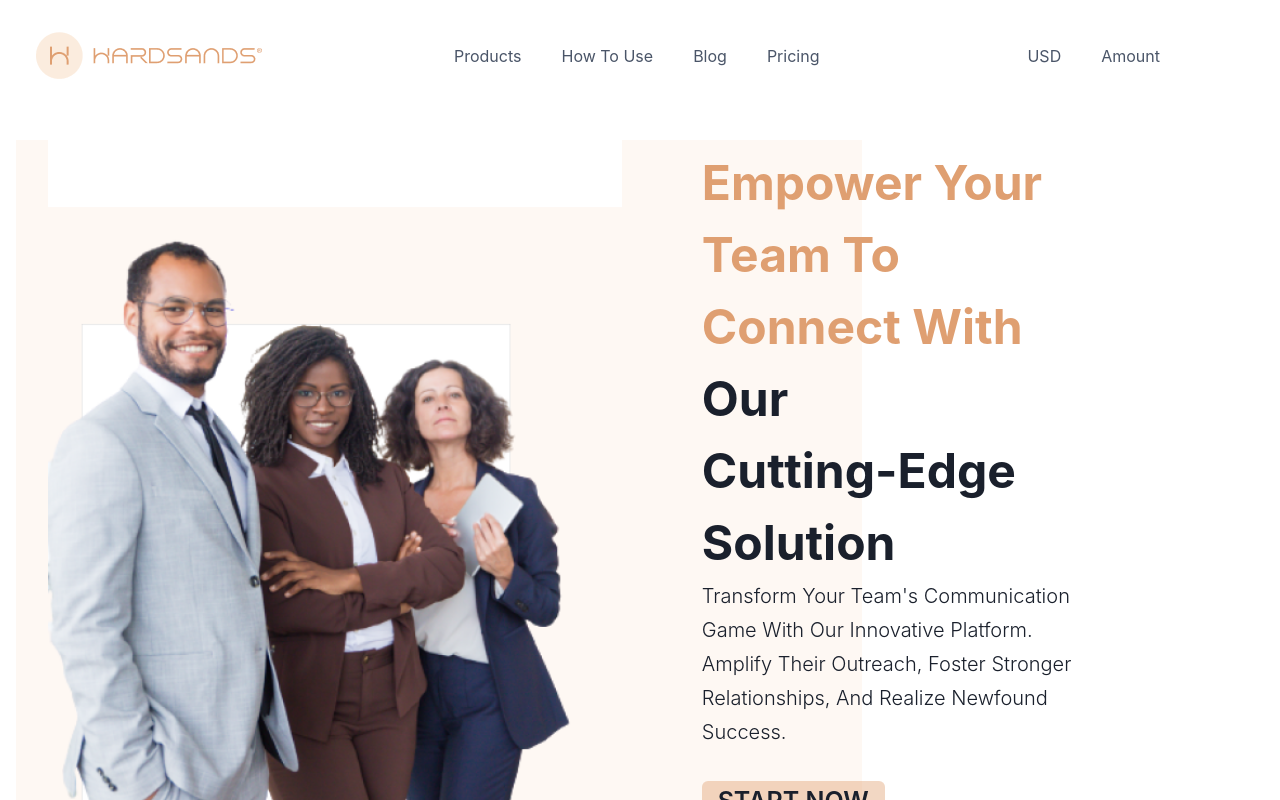
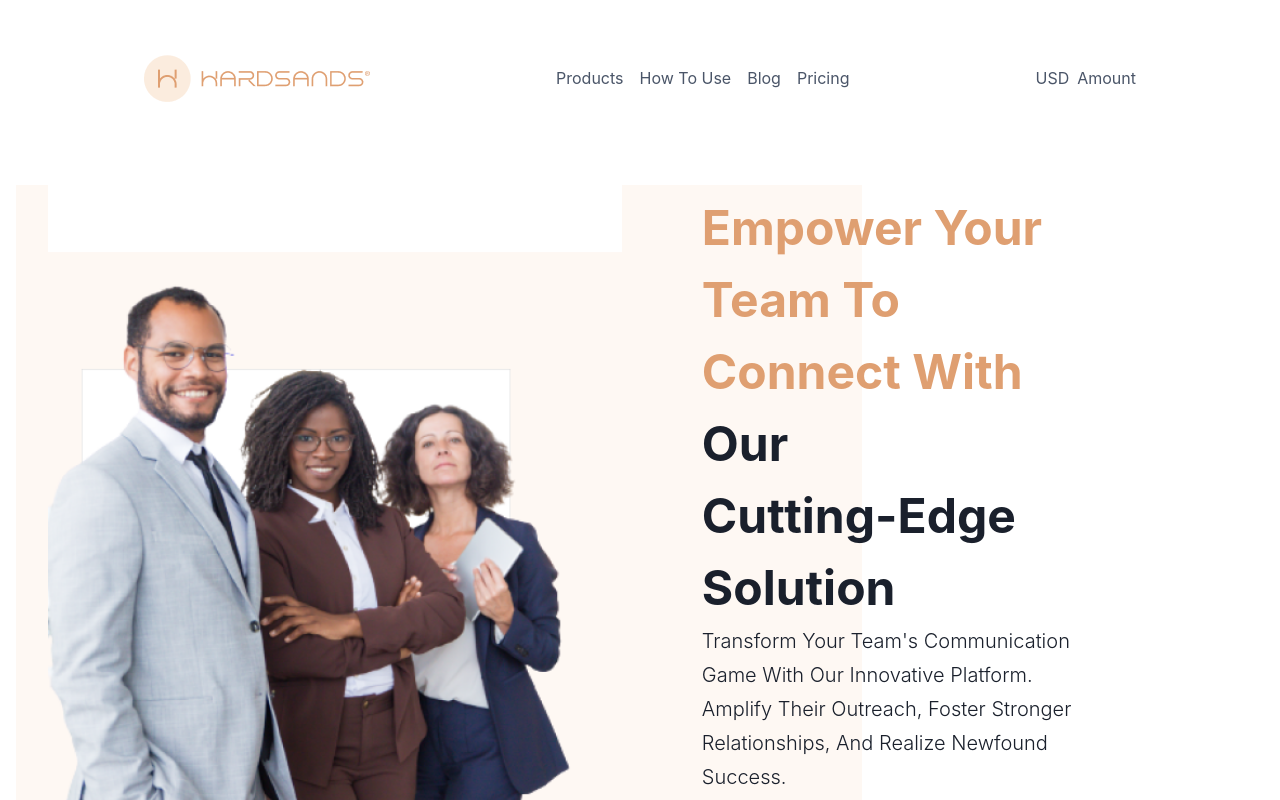
Before and after one commit to samuelalison/coperate-landing-page, a Next.js app: page / in a window 1280 px wide. Shown: the top 800 px of the page. Built offline with nearby package versions, Linux system fonts and the light colour scheme.

Commit message:
corrected navbar

```diff
--- a/components/DeliveryCarousel.tsx
+++ b/components/DeliveryCarousel.tsx
@@ -147,7 +147,7 @@ export const DeliveryCarousel = () => {
                      fontWeight={300}
                      lineHeight={'normal'}
                      p={{lg: '6rem 6rem'}}
-                     >STAR NOW</Text>
+                     >START NOW</Text>
                 </Button>
     </Box>
   </Container>
--- a/components/Integrations.tsx
+++ b/components/Integrations.tsx
@@ -7,13 +7,13 @@ export const Integrations = () => {
     mr={{lg: '50px'}}
     ml={{lg: '50px'}}
     >
+    <Box background={"#000"}>
+    <Container maxW={'5xl'} py={12}>
     <Flex
-    background={"#000"}
     alignItems={'center'}
-    p={{base: '20px', md: '100px'}}
+    p={{base: '20px'}}
     flexDirection={{base: 'column', lg: 'row'}}
     >
-
 
       <Box
       w={{base:0, md:'1px'}}
@@ -66,6 +66,8 @@ export const Integrations = () => {
         />
       </Box>
     </Flex>
+      </Container>
+    </Box>
     </Box>
   )
 }
--- a/components/Navbar.tsx
+++ b/components/Navbar.tsx
@@ -11,12 +11,10 @@ import {
     Icon,
     Image,
     Link,
-    Popover,
-    PopoverTrigger,
-    PopoverContent,
+    Container,
     useColorModeValue,
+    useDisclosure,
     useBreakpointValue,
-    useDisclosure,
   } from '@chakra-ui/react';
   import {
     HamburgerIcon,
@@ -31,31 +29,63 @@ import {
     const { isOpen, onToggle } = useDisclosure();
 
     return (
-      <Box>
-        <Flex
+     <Container maxW={'5xl'}
+     py={12}
+     >
+      <Flex
           bg={useColorModeValue('white', 'gray.800')}
           color={useColorModeValue('gray.600', 'white')}
           minH={'60px'}
-          py={{ base: 8 }}
-          px={{ base: 9 }}
+          // py={{ base: 8 }}
+          // px={{ base: 9 }}
+          justifyContent={'space-between'}
           borderBottom={1}
           borderColor={useColorModeValue('gray.200', 'gray.900')}
           align={'center'}
           mb={{lg:'1.8rem'}}
+          >
 
-          >
-          <Flex  justify={{ base: 'center', md: 'start' }}
-          justifyContent={{lg: 'space-between'}}
-          >
+
             <Box>
               <Image src='/images/Frame 1.png'/>
             </Box>
-            <Spacer />
 
-          <Flex
-            flex={{ base: 1, md: 'auto' }}
-            ml={{ base: 2 }}
-            display={{ base: 'flex', md: 'none' }}>
+
+
+
+
+
+            <Box
+            display={{ base: 'none', md: 'flex' }}
+            // ml={48}
+            >
+             <HStack
+        spacing={4}
+        >
+         <Link>Products</Link>
+         <Link>How To Use</Link>
+         <Link>Blog</Link>
+         <Link>Pricing</Link>
+        </HStack>
+              </Box>
+
+
+     <Box>
+     <HStack
+     display={{ base: 'none', md: 'flex' }}
+>
+        <Link>USD</Link>
+         <Link>Amount</Link>
+        </HStack>
+     </Box>
+
+
+
+
+
+              <Box
+            display={{md: 'none' }}
+            >
             <IconButton
               onClick={onToggle}
               icon={
@@ -63,62 +93,17 @@ import {
               variant={'ghost'}
               aria-label={'Toggle Navigation'}
             />
-          </Flex>
+          </Box>
+        </Flex>
 
 
-
-            <Flex display={{ base: 'none', md: 'flex' }}
-            ml={48}
-            >
-              <DesktopNav />
-            </Flex>
-          </Flex>
-
-        </Flex>
 
         <Collapse in={isOpen} animateOpacity>
           <MobileNav />
         </Collapse>
-      </Box>
+      </Container>
     );
   }
-
-
-
-  const DesktopNav = () => {
-    const linkColor = useColorModeValue('black.800', 'gray.200');
-    const linkHoverColor = useColorModeValue('gray.800', 'white');
-    // const popoverContentBgColor = useColorModeValue('white', 'gray.800');
-
-    return (
-      <Stack direction={'row'}
-      // spacing={'200px'}
-      >
-
-
-
-        <HStack
-        spacing={10}
-        >
-         <Link>Products</Link>
-         <Link>How To Use</Link>
-         <Link>Blog</Link>
-         <Link>Pricing</Link>
-        </HStack>
-
-<Spacer />
-
-        <HStack
-        spacing={10}
-        ml={{lg: 48, md: 10}}
->
-        <Link>USD</Link>
-         <Link>Amount</Link>
-        </HStack>
-      </Stack>
-    );
-  };
-
 
 
   const MobileNav = () => {
@@ -134,11 +119,15 @@ import {
     );
   };
 
+
+
   const MobileNavItem = ({ label, children, href }: NavItem) => {
     const { isOpen, onToggle } = useDisclosure();
 
     return (
-      <Stack spacing={4} onClick={children && onToggle}>
+      <Stack
+      // spacing={8}
+      onClick={children && onToggle}>
         <Flex
           py={2}
           as={Link}
@@ -211,92 +200,3 @@ import {
       label: 'Amount'
     },
   ];
-
-
-  // const DesktopNav = () => {
-  //   const linkColor = useColorModeValue('black.800', 'gray.200');
-  //   const linkHoverColor = useColorModeValue('gray.800', 'white');
-  //   const popoverContentBgColor = useColorModeValue('white', 'gray.800');
-
-  //   return (
-  //     <Stack direction={'row'} spacing={14}>
-  //       {NAV_ITEMS.map((navItem) => (
-  //         <Box key={navItem.label}>
-  //           <Popover trigger={'hover'} placement={'bottom-start'}>
-  //             <PopoverTrigger>
-  //               <Link
-
-  //                 p={2}
-  //                 href={navItem.href ?? '#'}
-  //                 fontFamily={'Campton'}
-  //                 fontSize={'md'}
-  //                 fontWeight={500}
-  //                 color={linkColor}
-  //                 _hover={{
-  //                   textDecoration: 'none',
-  //                   color: linkHoverColor,
-  //                 }}>
-  //                 {navItem.label}
-  //               </Link>
-  //             </PopoverTrigger>
-
-  //             {navItem.children && (
-  //               <PopoverContent
-  //                 border={0}
-  //                 boxShadow={'xl'}
-  //                 bg={popoverContentBgColor}
-  //                 p={4}
-  //                 rounded={'xl'}
-  //                 minW={'sm'}>
-  //                 <Stack>
-  //                   {navItem.children.map((child) => (
-  //                     <DesktopSubNav key={child.label} {...child} />
-  //                   ))}
-  //                 </Stack>
-  //               </PopoverContent>
-  //             )}
-  //           </Popover>
-  //         </Box>
-  //       ))}
-  //     </Stack>
-  //   );
-  // };
-
-
-
-
-
-
-  // const DesktopSubNav = ({ label, href, subLabel }: NavItem) => {
-  //   return (
-  //     <Link
-  //       href={href}
-  //       role={'group'}
-  //       display={'block'}
-  //       p={2}
-  //       rounded={'md'}
-  //       _hover={{ bg: useColorModeValue('pink.50', 'gray.900') }}>
-  //       <Stack direction={'row'} align={'center'}>
-  //         <Box>
-  //           <Text
-  //             transition={'all .3s ease'}
-  //             _groupHover={{ color: 'pink.400' }}
-  //             fontWeight={500}>
-  //             {label}
-  //           </Text>
-  //           <Text fontSize={'sm'}>{subLabel}</Text>
-  //         </Box>
-  //         <Flex
-  //           transition={'all .3s ease'}
-  //           transform={'translateX(-10px)'}
-  //           opacity={0}
-  //           _groupHover={{ opacity: '100%', transform: 'translateX(0)' }}
-  //           justify={'flex-end'}
-  //           align={'center'}
-  //           flex={1}>
-  //           <Icon color={'pink.400'} w={5} h={5} as={ChevronRightIcon} />
-  //         </Flex>
-  //       </Stack>
-  //     </Link>
-  //   );
-  // };
--- a/components/PotentialsForm.tsx
+++ b/components/PotentialsForm.tsx
@@ -3,7 +3,7 @@ import { Container, Text, Box, Flex, Image, Input } from '@chakra-ui/react';
 
 export const PotentialsForm = () => {
   return (
-<Box
+<Container maxW={'5xl'} py={12}
 mt={'2rem'}
 >
 <Flex
@@ -64,6 +64,6 @@ alignItems={{md: 'center', lg:'center'}}
 
 
 </Flex>
-</ Box>
+</ Container>
   )
 }
--- a/components/Process.tsx
+++ b/components/Process.tsx
@@ -1,11 +1,12 @@
 import React from 'react'
-import { Box, Text, Flex, Image } from '@chakra-ui/react';
+import {Container, Box, Text, Flex, Image } from '@chakra-ui/react';
 
 export const Process = () => {
   return (
-   <Box p={{lg: '40px'}}
-
-   >
+   <Container maxW={'5xl'} py={12}>
+   <Box
+   // p={{lg: '40px'}}
+    >
     <Text textAlign={'center'}
         color={'#DF9F71'}
         fontFamily={'MADE Outer Sans'}
@@ -141,5 +142,6 @@ export const Process = () => {
          <Box></Box>
         </Flex>
    </Box>
+   </Container>
   )
 }
--- a/components/Team.tsx
+++ b/components/Team.tsx
@@ -1,11 +1,12 @@
 import React from 'react'
-import { Flex, Box, Image, Text } from '@chakra-ui/react';
+import {Container, Flex, Box, Image, Text } from '@chakra-ui/react';
 
 export const Team = () => {
   return (
+    <Container maxW={'5xl'} py={12}>
     <Flex
     alignItems={'center'}
-    p={{base: '20px', md: '100px'}}
+    p={{base: '20px'}}
     flexDirection={{base: 'column', lg: 'row'}}
     >
       <Box>
@@ -68,5 +69,6 @@ export const Team = () => {
             </Flex>
           </Box>
     </Flex>
+    </Container>
   )
 }
--- a/components/Upgrade.tsx
+++ b/components/Upgrade.tsx
@@ -1,12 +1,18 @@
 import React from 'react'
-import { Box, Text, Button, Image, Flex, Grid } from '@chakra-ui/react';
+import { Box, Container, Text, Button, Image, Flex, Grid } from '@chakra-ui/react';
 
 export const Upgrade = () => {
   return (
+    <Box
+    background={'#FEF8F3'}
+    >
 
+     <Container
+     maxW={'5xl'} py={12}
+     >
     <Box
     mt={'1rem'}
-    background={'#FEF8F3'}
+
     pt={{lg: '42px'}}
     paddingBottom={{lg: '120px'}}
     >
@@ -64,5 +70,7 @@ export const Upgrade = () => {
         </Box>
         </Grid>
     </Box>
+    </Container>
+    </Box>
   )
 }
```
